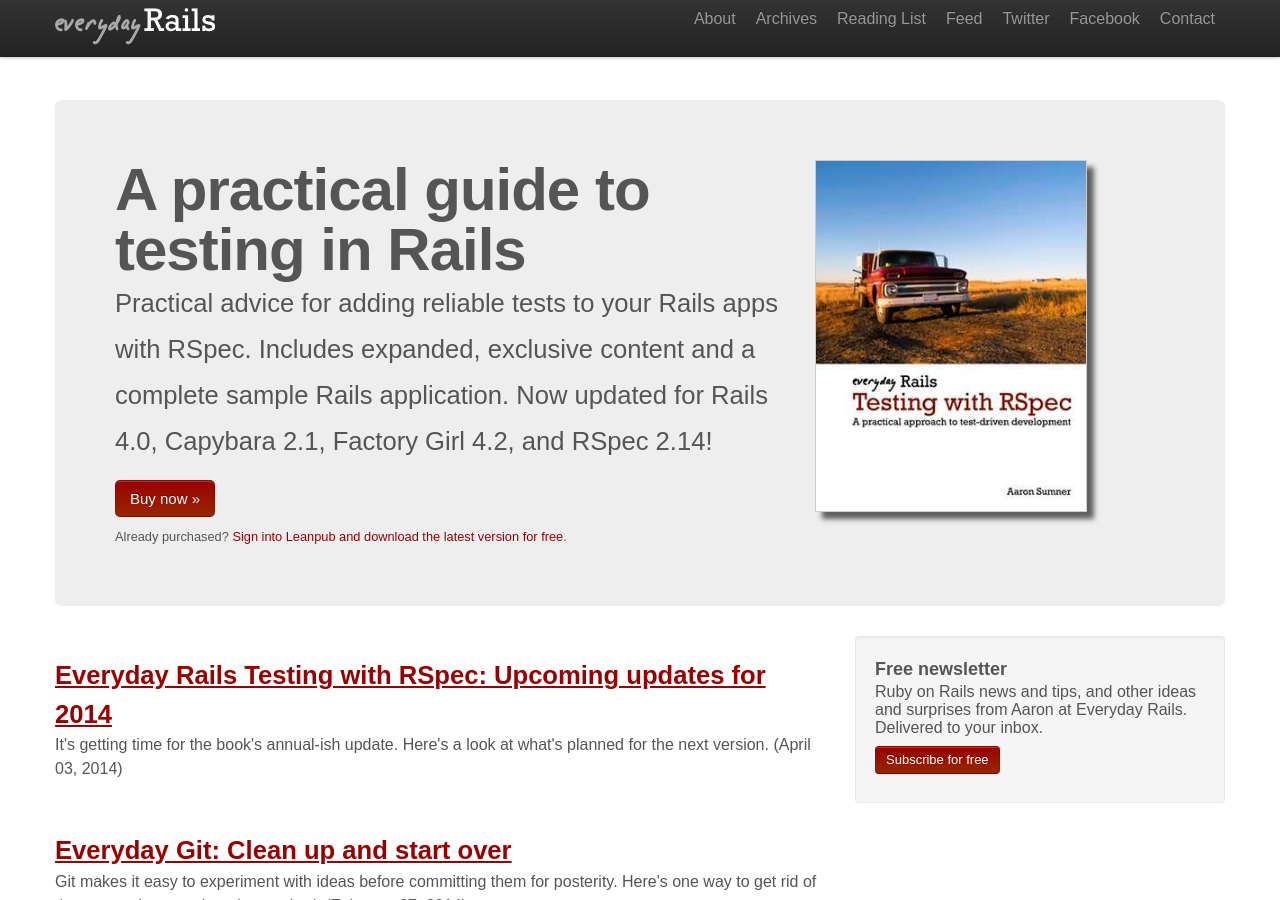
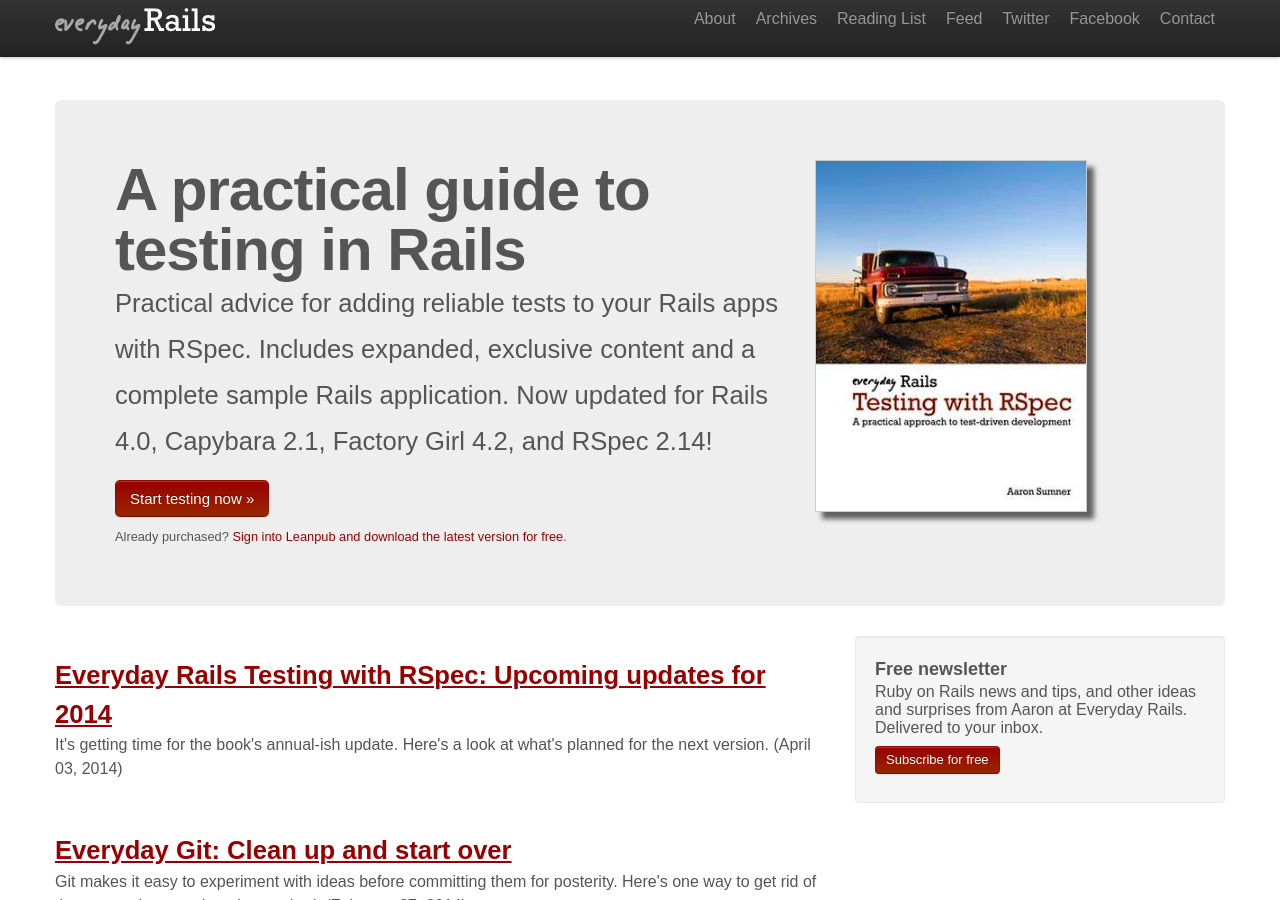
Before and after one commit to everydayrails/everyday-rails, a Jekyll site: the page built from index.html, in a window 1280 px wide and 900 px high. Built offline with Jekyll 4.4.1, drawn with Linux system fonts in a browser that asks for light colours; some web fonts are replaced; Markdown is read by kramdown in place of the engine named in the settings.

Commit message:
Tweak button language

```diff
--- a/_layouts/main.html
+++ b/_layouts/main.html
@@ -13,7 +13,7 @@
         </p>
 
         <p>
-          <a class="btn btn-primary btn-large" href="http://leanpub.com/everydayrailsrspec">Buy now &raquo;</a>
+          <a class="btn btn-primary btn-large" href="http://leanpub.com/everydayrailsrspec">Start testing now &raquo;</a>
         </p>
 
         <div class="small">
--- a/_layouts/post.html
+++ b/_layouts/post.html
@@ -28,7 +28,7 @@
         <a href="/rspecbook/">learn more about the book</a>.
         </p>
         <p>
-          <a href="http://leanpub.com/everydayrailsrspec" class="btn btn-primary">Buy now</a>
+          <a href="http://leanpub.com/everydayrailsrspec" class="btn btn-primary">Start testing now</a>
         </p>
       </div>
 
```
